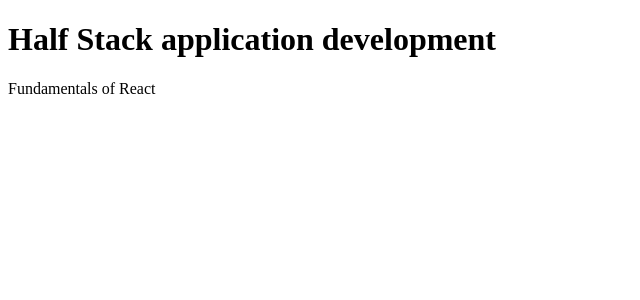
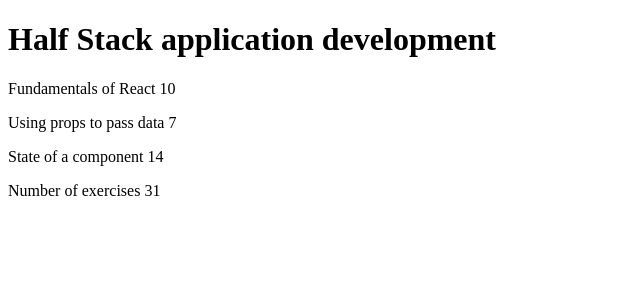
Before and after one commit to Looch8/FullStackOpen, a React (Vite) app in the folder part1/courseinfo/: page / in a window 1280 px wide. Shown: the top 300 px of the page, without its empty margins (0-640 px from the left). Built offline with nearby package versions, Linux system fonts and the light colour scheme.

Commit message:
part 1.1 done

```diff
--- a/part1/courseinfo/src/App.jsx
+++ b/part1/courseinfo/src/App.jsx
@@ -2,10 +2,10 @@ const Header = ({ course }) => {
 	return <h1>{course}</h1>;
 };
 
-const Content = ({ part }) => {
+const Content = ({ part, exercise }) => {
 	return (
 		<div>
-			<Part part={part} />
+			<Part part={part} exercise={exercise} />
 		</div>
 	);
 };
@@ -40,7 +40,12 @@ const App = () => {
 	return (
 		<div>
 			<Header course={course} />
-			<Content part={part1.name} />
+			<Content part={part1.name} exercise={part1.exercises} />
+			<Content part={part2.name} exercise={part2.exercises} />
+			<Content part={part3.name} exercise={part3.exercises} />
+			<Total
+				total={part1.exercises + part2.exercises + part3.exercises}
+			/>
 		</div>
 	);
 };
```
